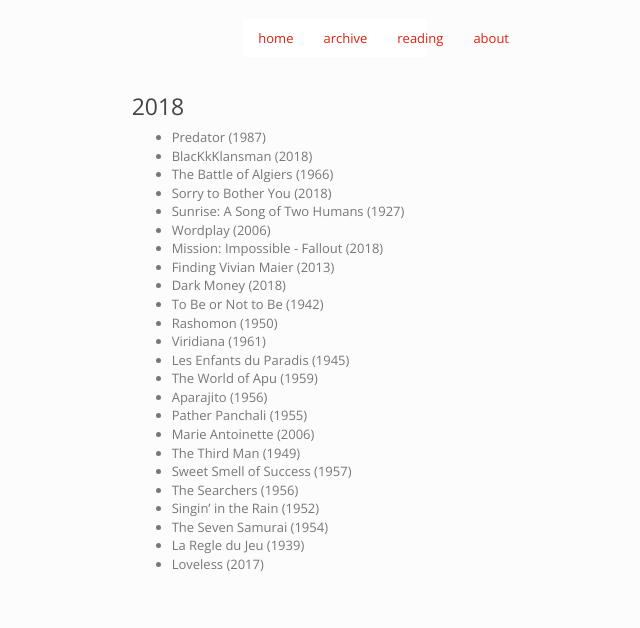
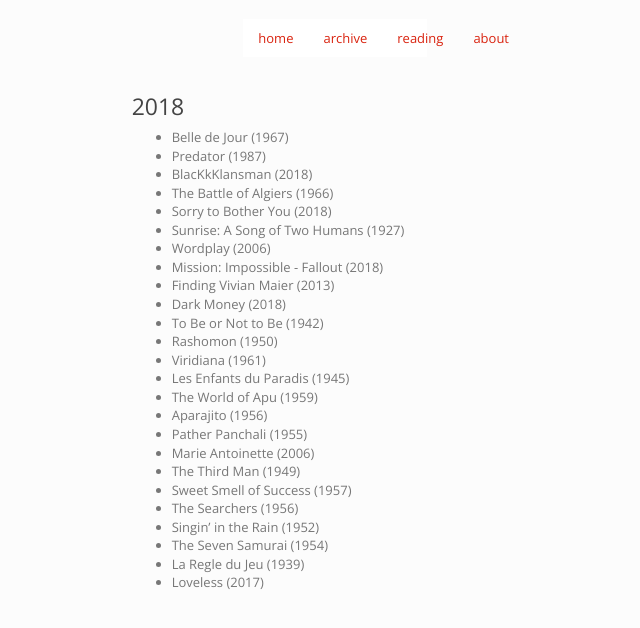
Before and after one commit to imtayadeway/imtayadeway.github.io, a Jekyll site: the page built from film/index.md, in a window 1280 px wide. Shown: the top 628 px of the page, without its empty margins (305-945 px from the left). Built offline with Jekyll 4.4.1, drawn with Linux system fonts in a browser that asks for light colours.

Commit message:
Belle de jour

```diff
--- a/film/index.md
+++ b/film/index.md
@@ -5,6 +5,7 @@
 
 ### 2018
 
+- Belle de Jour (1967)
 - Predator (1987)
 - BlacKkKlansman (2018)
 - The Battle of Algiers (1966)
```
